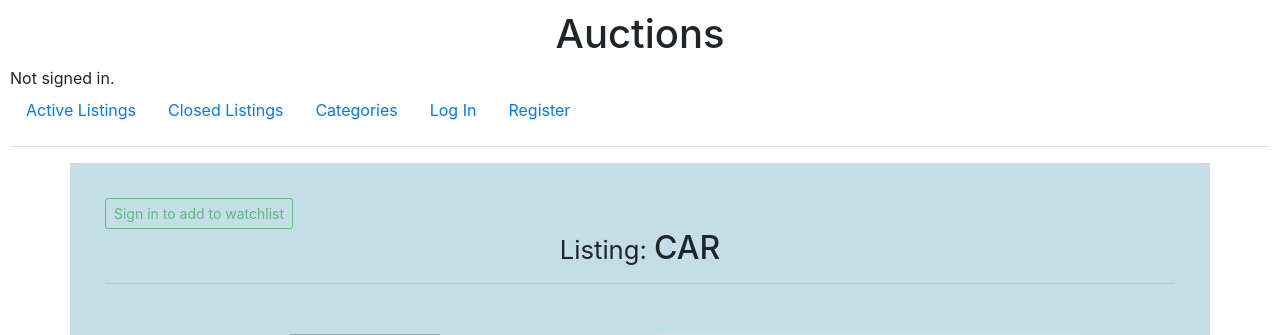
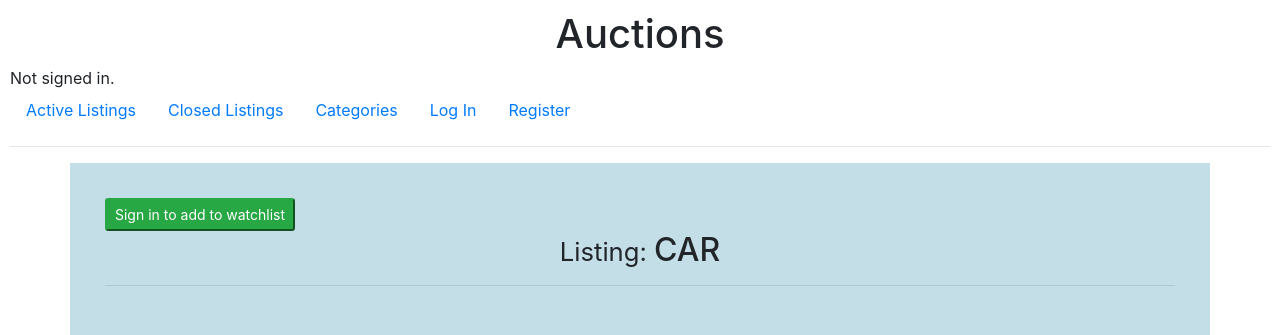
Before and after one commit to Maciek-cod/my-first-blog, a Django app: page /auctions/listing/1 in a window 1280 px wide. Shown: the top 335 px of the page. Run offline with Django 3.2, Linux system fonts and the light colour scheme; data comes from the database, SQL or seed files in the repository; data that the repository does not hold is empty; some libraries are stand-ins or nearby versions; grey boxes are pictures that could not be loaded.

Commit message:
New app auctions

```diff
--- a/auctions/templates/auctions/listing.html
+++ b/auctions/templates/auctions/listing.html
@@ -14,7 +14,7 @@
                     <a href="{% url 'close_listing' listing.id %}" role="button" class="btn btn-outline-danger btn-sm float-right">Close Listing</a>
                 {% endif %}
             {% else %}
-                <button disabled class="btn btn-outline-success btn-sm">Sign in to add to watchlist</button>
+                <button disabled class="btn-success btn-sm">Sign in to add to watchlist</button>
             {% endif %}
 
             <h2 class="text-center"><small>Listing: </small>{{ listing.title }}</h2>
```
